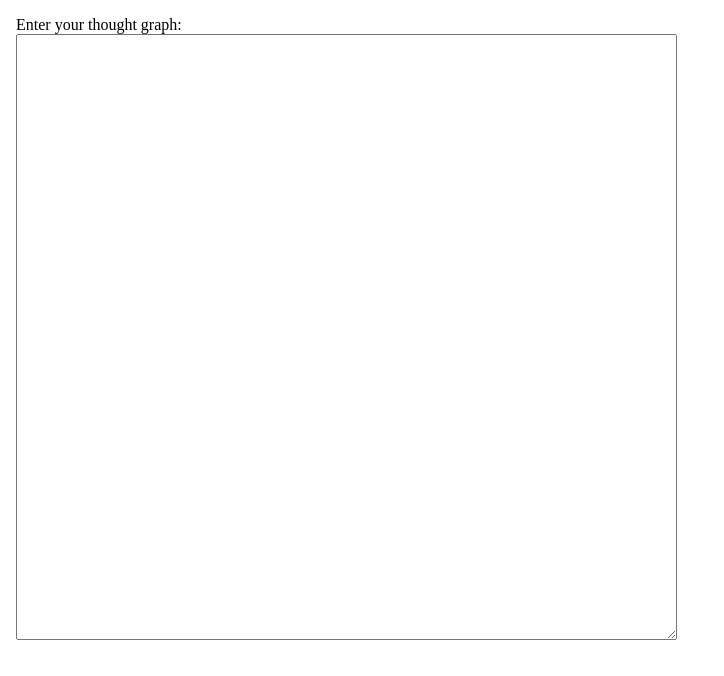
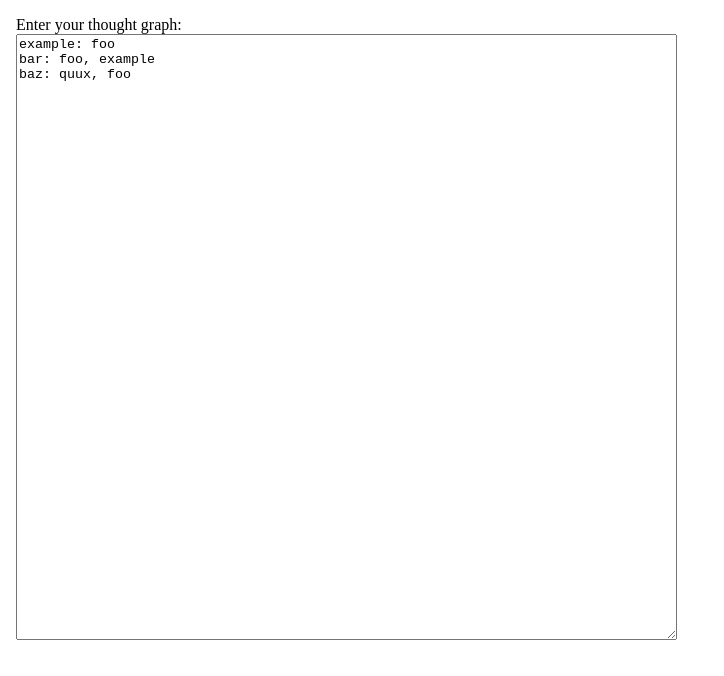
Before and after one commit to randomairborne/lagraph, a website: page index.html in a window 1280 px wide. Shown: the whole page, without its empty margins (0-724 px from the left). Drawn offline with Linux system fonts and the light colour scheme.

Commit message:
Add example graph

```diff
--- a/index.html
+++ b/index.html
@@ -31,7 +31,11 @@
     <div>
       <label for="ta-x">Enter your thought graph:</label>
       <br />
-      <textarea id="ta-x" rows="40" cols="80"></textarea>
+      <textarea id="ta-x" rows="40" cols="80">
+example: foo
+bar: foo, example
+baz: quux, foo
+      </textarea>
     </div>
     <div id="svg-p"></div>
     <script src="index.js"></script>
```
